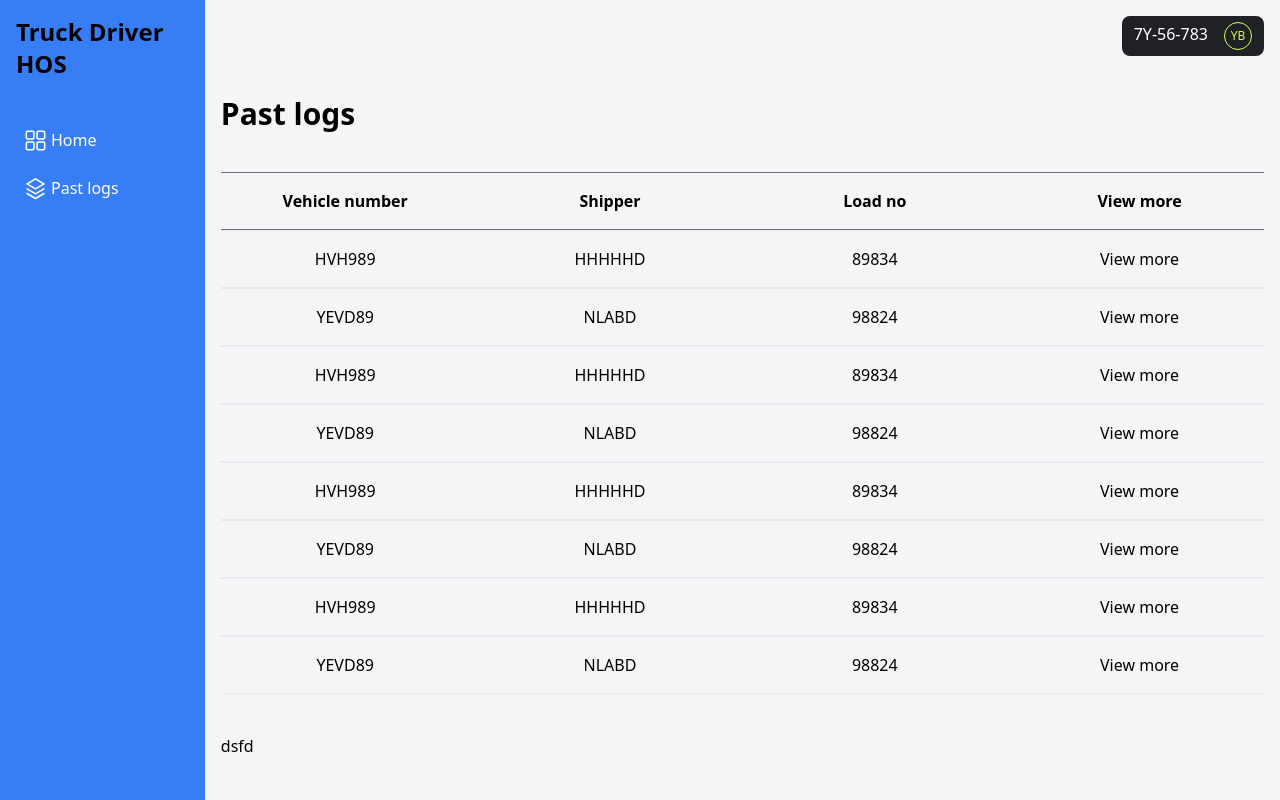
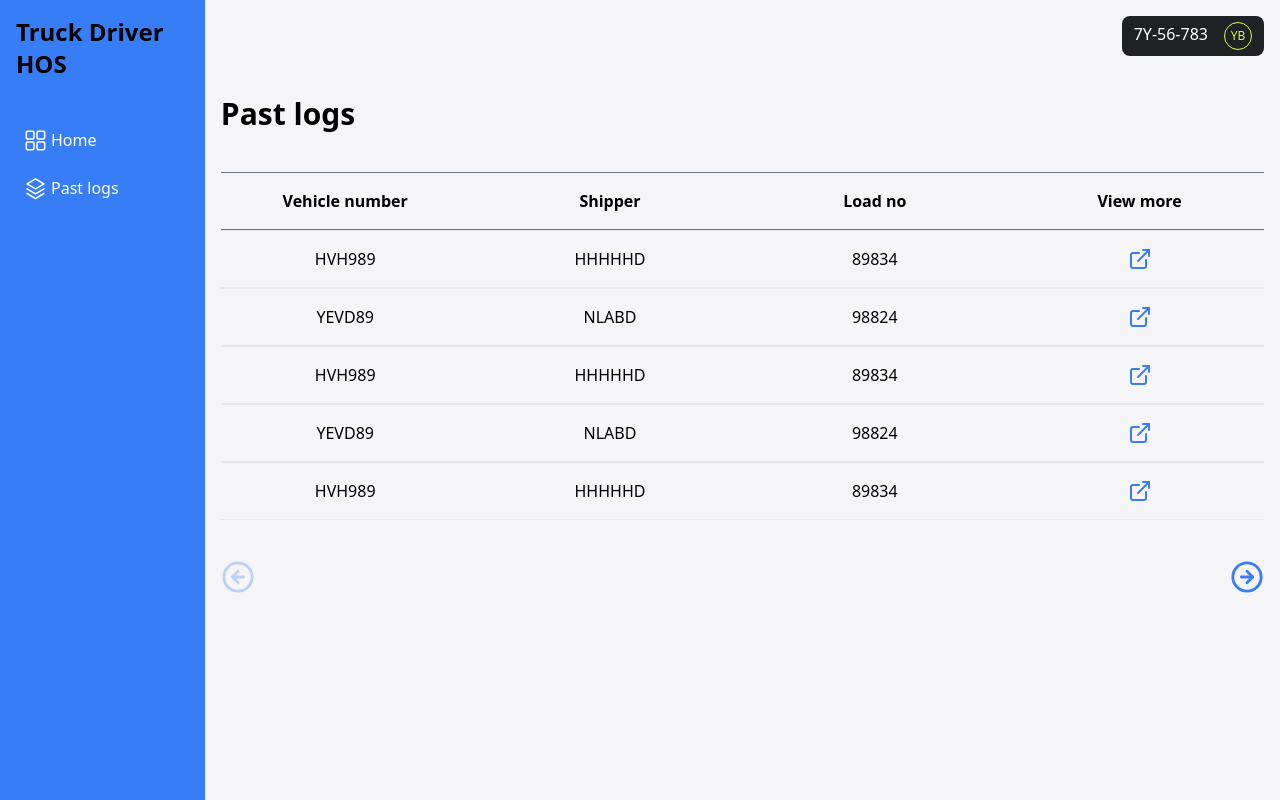
Before and after one commit to Yves-Byiringiro/Truck-Driver-Log-Book, a React (Vite) app in the folder frontend/: page /past-logs in a window 1280 px wide. Built offline with nearby package versions, Linux system fonts and the light colour scheme.

Commit message:
Added a page to show past logs

```diff
--- a/frontend/package.json
+++ b/frontend/package.json
@@ -15,6 +15,7 @@
     "react-dom": "^19.0.0",
     "react-icons": "^5.5.0",
     "react-router": "^7.5.1",
+    "react-router-dom": "^7.5.1",
     "tailwindcss": "^4.1.4"
   },
   "devDependencies": {
--- a/frontend/src/components/NavLink.jsx
+++ b/frontend/src/components/NavLink.jsx
@@ -1,10 +1,14 @@
+import { NavLink as RouterNavLink } from "react-router-dom";
 
 
-export default function NavLink({icon, linkName}) {
+export default function NavLink({icon, linkName, path}) {
   return (
-    <div className="flex flex-row items-center gap-1 p-2 bg-[#4D76BC ] hover:bg-[#285DBA] rounded-md cursor-pointer transition duration-200 ease-in-out">
+    <RouterNavLink
+        to={path}
+        className="flex flex-row items-center gap-1 p-2 bg-[#4D76BC ] hover:bg-[#285DBA] rounded-md cursor-pointer transition duration-200 ease-in-out"
+    >
         {icon}
         <span className="text-white text-base">{linkName}</span>
-    </div>
+    </RouterNavLink>
   )
 }
--- a/frontend/src/components/Popup.jsx
+++ b/frontend/src/components/Popup.jsx
@@ -0,0 +1,21 @@
+import React from 'react'
+
+export default function Popup({ logId, children, setShowPopup }) {
+    console.log(logId)
+  return (
+    <div className="backdrop-blur-sm bg-black/75 fixed inset-0 flex items-center justify-center z-50">
+    <div className="model-overlay"></div>
+    <div className="modal-container">
+        <div className="modal-content">
+            {children}
+            <button
+                className="cursor-pointer"
+                onClick={()=> setShowPopup(false)}
+            >
+                <span>Close</span>
+            </button>
+        </div>
+    </div>
+</div>
+  )
+}
--- a/frontend/src/components/SideNav.jsx
+++ b/frontend/src/components/SideNav.jsx
@@ -12,11 +12,13 @@ export default function SideNav() {
             <div className="flex flex-col gap-2">
                 <NavLink
                     icon={<RxDashboard size={23} color="white" />}
-                    linkName="Home"
+                    linkName={"Home"}
+                    path={"/"}
                 />
                 <NavLink
                     icon={<RxLayers size={23} color="white" />}
-                    linkName="Past logs"
+                    linkName={"Past logs"}
+                    path={"/past-logs"}
                 />
             </div>
         </div>
--- a/frontend/src/pages/PastLogs.jsx
+++ b/frontend/src/pages/PastLogs.jsx
@@ -1,4 +1,7 @@
+import { FiExternalLink, FiArrowRightCircle, FiArrowLeftCircle,  } from "react-icons/fi";
 import MainContainer from "../containers/MainContainer"
+import Popup from "../components/Popup";
+import { useState } from "react";
 
 
 export default function PastLogs() {
@@ -51,9 +54,37 @@ export default function PastLogs() {
             shipper: 'NLABD',
             load_no: '98824'
         }
-    ]
+    ];
+    const logsPerPage  = 5;
+    const totalPages = Math.ceil(pastLogs.length / logsPerPage);
+    const [currentPage, setCurrentPage] = useState(1);
+    const indexOfLastLog = currentPage * logsPerPage;
+    const indexOfFirstLog = indexOfLastLog - logsPerPage;
+    const currentLogs = pastLogs.slice(indexOfFirstLog, indexOfLastLog);
+
+    const [logId, setLogId] = useState('');
+    const [showLogDetails, setShowLogDetails] = useState(false);
+
+    const handleViewDetails = (id) => {
+        setLogId(id)
+        setShowLogDetails(true)
+    }
+
+    const handleNext = () => {
+        if (currentPage < totalPages) setCurrentPage(prev => prev + 1);
+    };
+
+    const handlePrev = () => {
+        if (currentPage > 1) setCurrentPage(prev => prev - 1);
+    };
   return (
     <div>
+        {showLogDetails && <Popup
+            logId={logId}
+            setShowPopup={setShowLogDetails}
+        >
+            <span>Hello there</span>
+        </Popup>}
         <MainContainer>
             <div className='flex flex-col gap-10'>
                 <h1 className="text-3xl font-semibold">
@@ -67,7 +98,7 @@ export default function PastLogs() {
                         <div className="text-center font-semibold">View more</div>
                     </div>
                     <div>
-                        {pastLogs.map(({id, vehicle_number, shipper, load_no})=> (
+                        {currentLogs.map(({id, vehicle_number, shipper, load_no})=> (
                             <div
                                 key={id}
                                 className="grid grid-cols-4 gap-x-4 py-4 border-t border-b border-gray-200"
@@ -75,16 +106,42 @@ export default function PastLogs() {
                                 <div className="text-center font-light">{vehicle_number}</div>
                                 <div className="text-center font-light">{shipper}</div>
                                 <div className="text-center font-light">{load_no}</div>
-                                <div className="text-center font-light">View more</div>
+                                <div className="font-light flex justify-center relative">
+                                    <button
+                                        className="cursor-pointer group"
+                                        onClick={()=> handleViewDetails(id)}
+                                    >
+                                        <FiExternalLink size={24} color="#377DF6" />
+                                        <span className="absolute top-0 right-5 -translate-x-1/2 mt-1 text-sm text-gray-600 opacity-0 group-hover:opacity-100 transition-opacity">
+                                            View details
+                                        </span>
+                                    </button>
+                                </div>
                             </div>
                         ))}
                     </div>
                 </div>
-                <div>
-                    dsfd
+                <div className="flex flex-row justify-between items-center">
+                    <span
+                        onClick={handlePrev}
+                        className={`cursor-pointer ${currentPage === 1 ? 'opacity-30 pointer-events-none' : ''}`}
+                    >
+                        <FiArrowLeftCircle
+                            size={34}
+                            color="#377DF6"
+                        />
+                    </span>
+                    <span
+                        onClick={handleNext}
+                        className={`cursor-pointer ${currentPage === totalPages ? 'opacity-30 pointer-events-none' : ''}`}
+                    >
+                        <FiArrowRightCircle
+                            size={34}
+                            color="#377DF6"
+                        />
+                    </span>
                 </div>
             </div>
-
         </MainContainer>
     </div>
   )
```
Also changed, not shown: 1 other file (tests, documents, lock files or other folders).
